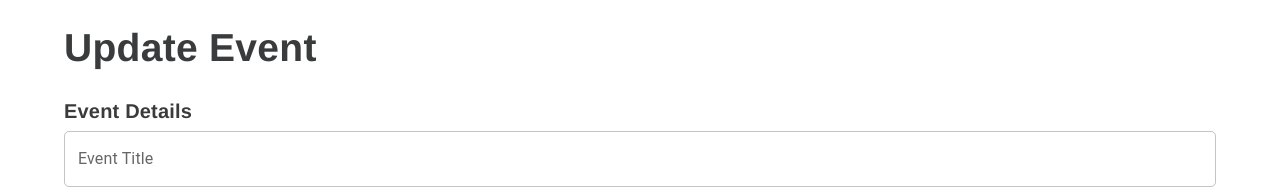
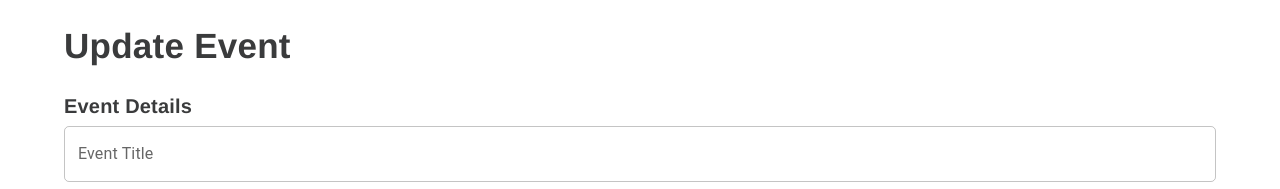
Before and after one commit to orangepulpsucks/Dubhacks-2023, a React (Vite) app: page /event/1/update in a window 1280 px wide. Shown: the top 189 px of the page. Built offline with nearby package versions, Linux system fonts and the light colour scheme; no server answers.

Commit message:
Clean-up EventUpdate.tsx

```diff
--- a/src/pages/EventUpdate.tsx
+++ b/src/pages/EventUpdate.tsx
@@ -107,7 +107,7 @@ const EventUpdate: React.FC = () => {
     <CustomPage contentHeight="calc(100% - 100px)">
       {/* Header */}
       <Container sx={{ my: 3, px: 2, width: "100%" }}>
-        <Typography variant="h4" sx={{ fontWeight: "bold", fontSize: "39px", fontFamily: "Helvetica, sans-serif", marginBottom: "5px", color: "#3a3b3c" }}>
+        <Typography variant="h4" sx={{ fontWeight: "bold", fontSize: "35px", fontFamily: "Helvetica, sans-serif", marginBottom: "5px", color: "#3a3b3c" }}>
           {isCreate ? 'Create' : 'Update'} Event
         </Typography>
       </Container>
```
